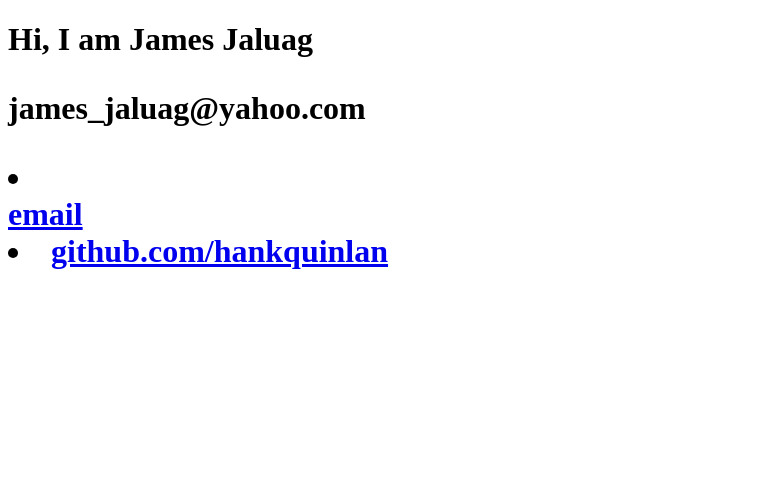
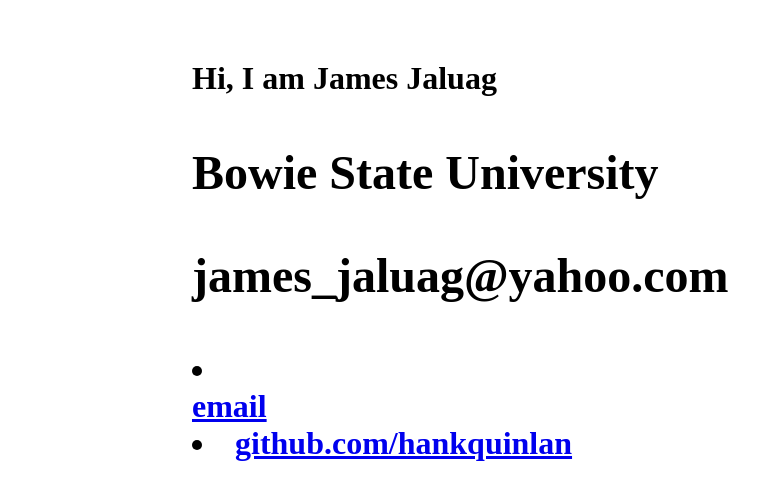
Before and after one commit to jemsjaluag/jemsjaluag.github.io, a plain HTML site: page index.html in a window 1280 px wide. Shown: the whole page, without its empty margins (0-784 px from the left). Drawn offline with Linux system fonts and the light colour scheme.

Commit message:
Update index.html

```diff
--- a/index.html
+++ b/index.html
@@ -3,10 +3,12 @@
 
   <head>
       <title> HOMEPAGE </title>
+      <link rel="stylesheet" type="text/css" href="/css/main.css">
   </head>
 
   <body>
       <h1>Hi, I am James Jaluag<h1>
+      <p class="sub">Bowie State University</p>
       <p class="email">james_jaluag@yahoo.com</p>
       <li></li><a href="mailto:james_jaluag@yahoo.com">email</a></li>
         <li><a href="https://github.com/jemsjaluag">github.com/hankquinlan</a></li>
```
